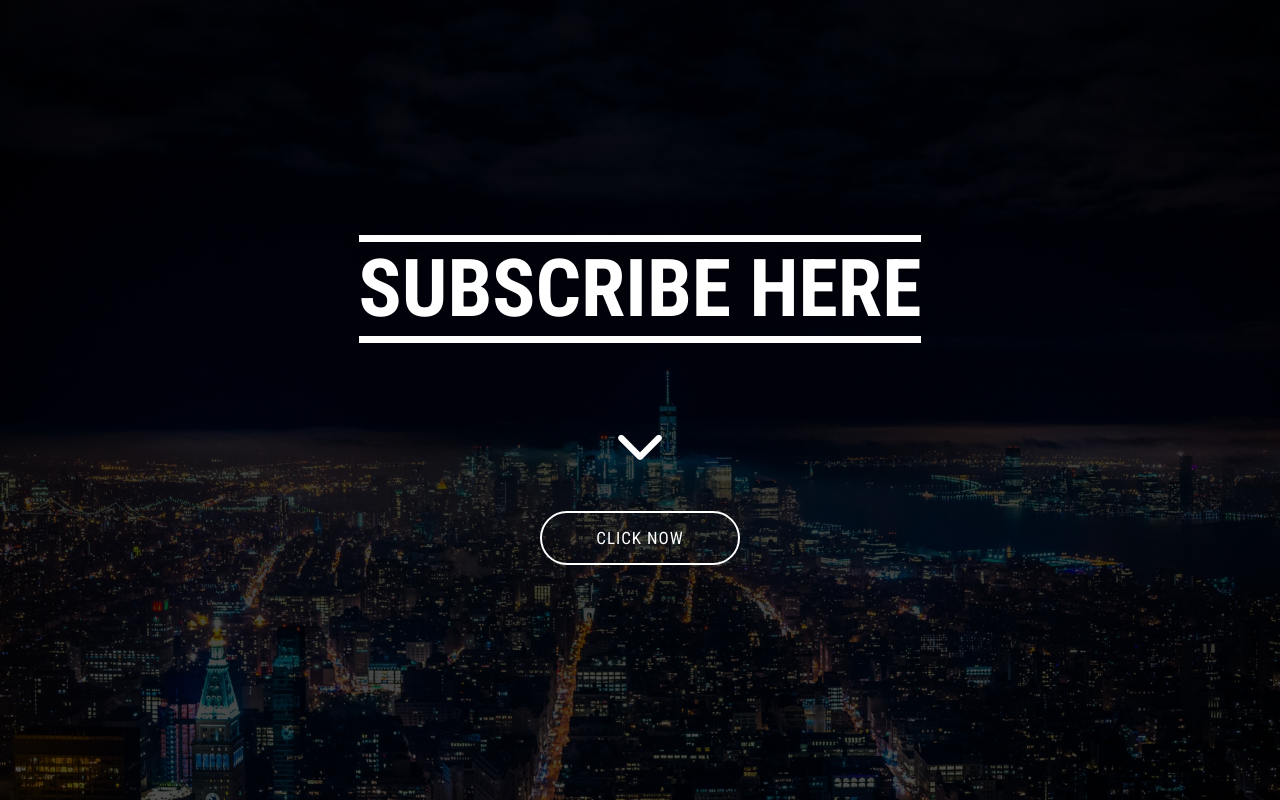
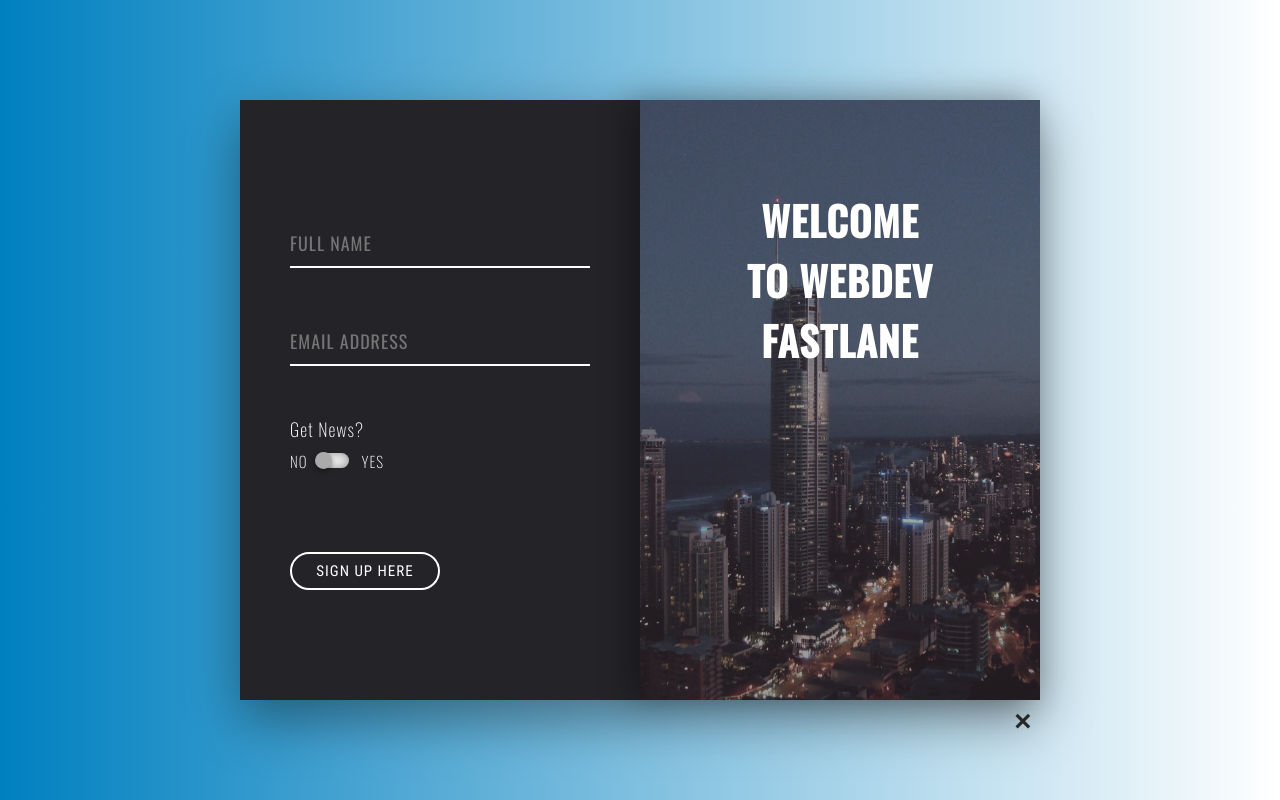
Before and after one commit to Yomna-Raouf/sign-up-form, a plain HTML site: page index.html in a window 1280 px wide. Drawn offline with nearby package versions, Linux system fonts and the light colour scheme.

Commit message:
style DONE

```diff
--- a/style.css
+++ b/style.css
@@ -6,7 +6,8 @@
 .container {
     width: 100%;
     height: 100vh;
-    background: linear-gradient(rgba(0, 0, 0, .8), rgba(0, 0, 0, .7) ),url(assets/bg1.jpeg) no-repeat center center fixed;
+    /*background: linear-gradient(rgba(0, 0, 0, .8), rgba(0, 0, 0, .7) ),url(assets/bg1.jpeg) no-repeat center center fixed;*/
+    background: linear-gradient(to right, rgb(0, 128, 192), rgb(255, 255, 255));
     -webkit-background-size: cover;
     -moz-background-size: cover;
     -o-background-size: cover;
@@ -24,6 +25,7 @@
     flex-direction: column;
     justify-content: center;
     align-items: center;
+    display: none;
 }
 
 .banner-heading {
@@ -72,5 +74,144 @@
 }
 
 .form-container {
-    display: none;
+    display: flex;
+    width: 800px;
+    height: 600px;
+    position: absolute;
+    top:50%;
+    left: 50%;
+    transform: translate(-50%, -50%);
+    box-shadow: 0 20px 50px rgba(0, 0, 0, .4);
 }
+
+.sign-up-form {
+    width: 50%;
+    background-color: #232328;
+    padding: 120px 50px;
+    box-sizing: border-box;
+}
+
+.form-input {
+    width: 300px;
+    font-family: 'Oswald', sans-serif;
+    font-size: 18px;
+    letter-spacing: 1px;
+    color: rgb(0, 128, 192);
+    background: transparent;
+    border: none;
+    outline: none;
+    border-bottom: 2px solid white;
+    margin-bottom: 50px;
+    padding: 10px 0;
+    transition: border-bottom-color .8s;
+}
+
+
+.form-input:focus {
+    border-bottom-color: rgb(0, 128, 192);
+}
+
+.sign-up-form p {
+    color: #fff;
+    font-family: 'Oswald', sans-serif;
+    font-size: 18px;
+    letter-spacing: 1px;
+    font-weight: 200;
+    margin-bottom: 8px;
+}
+
+.sign-up-form label {
+    color: #fff;
+    font-family: 'Oswald', sans-serif;
+    font-size: 15px;
+    font-weight: 200;
+    letter-spacing: 1px;
+    text-transform: uppercase;
+}
+
+.sign-up-form input[type="checkbox"] {
+    position: relative;
+    -webkit-appearance: none;
+    -moz-appearance: none;
+    appearance: none;
+    width: 30px;
+    height: 15px;
+    background-color: #eee;
+    outline: none;
+    border-radius: 20px;
+    margin: 0 8px;
+    box-shadow: inset 0 0 10px rgba(0, 0, 0, .4);
+    transition: background-color .5s;
+}
+
+.sign-up-form input:checked[type="checkbox"] {
+    background-color: rgb(0, 128, 192);
+}
+
+.sign-up-form input[type="checkbox"]::before {
+    content: '';
+    width: 17px;
+    height: 17px;
+    background-color: #aaa;
+    position: absolute;
+    border-radius: 50%;
+    top: -1px;
+    left: -4px;
+    box-shadow: 0 2px 5px rgba(0, 0, 0, .4);
+    transition: left .5s;
+}
+
+.sign-up-form input:checked[type="checkbox"]::before {
+    left: 18px;
+}
+
+.sign-up-form button {
+    display: block;
+    margin-top: 80px;
+    width: 150px;
+    padding: 8px 5px;
+    background-color: transparent;
+    color: #fff;
+    border: 2px solid #fff;
+    border-radius: 50px;
+    outline: none;
+    font-family: 'Roboto Condensed', sans-serif;
+    font-size: 15px;
+    letter-spacing: 1px;
+    text-transform: uppercase;
+    cursor: pointer;
+}
+
+.header {
+    position: relative;
+    width: 50%;
+    background: linear-gradient(to top, rgba(0, 0, 0, .4), rgba(0, 0, 0, .2)) ,url(assets/bg2.jpeg) no-repeat center center;
+    -webkit-background-size: cover;
+    -moz-background-size: cover;
+    -o-background-size: cover;
+    background-size: cover;
+    box-shadow: -10px 0 30px rgba(0, 0, 0, .3);
+}
+
+.header h1 {
+    position: absolute;
+    top: 15%;
+    left: 50%;
+    transform: translateX(-50%);
+    text-align: center;
+    color: #fff;
+    font-family: 'Oswald', sans-serif;
+    font-size: 40px;
+    text-transform: uppercase;
+    letter-spacing: 1px;
+}
+
+.x-btn {
+    position: absolute;
+    bottom: -6%;
+    right: 1%;
+    font-size: 23px;
+    font-weight: bold;
+    color: #262626;
+    cursor: pointer;
+}
```
